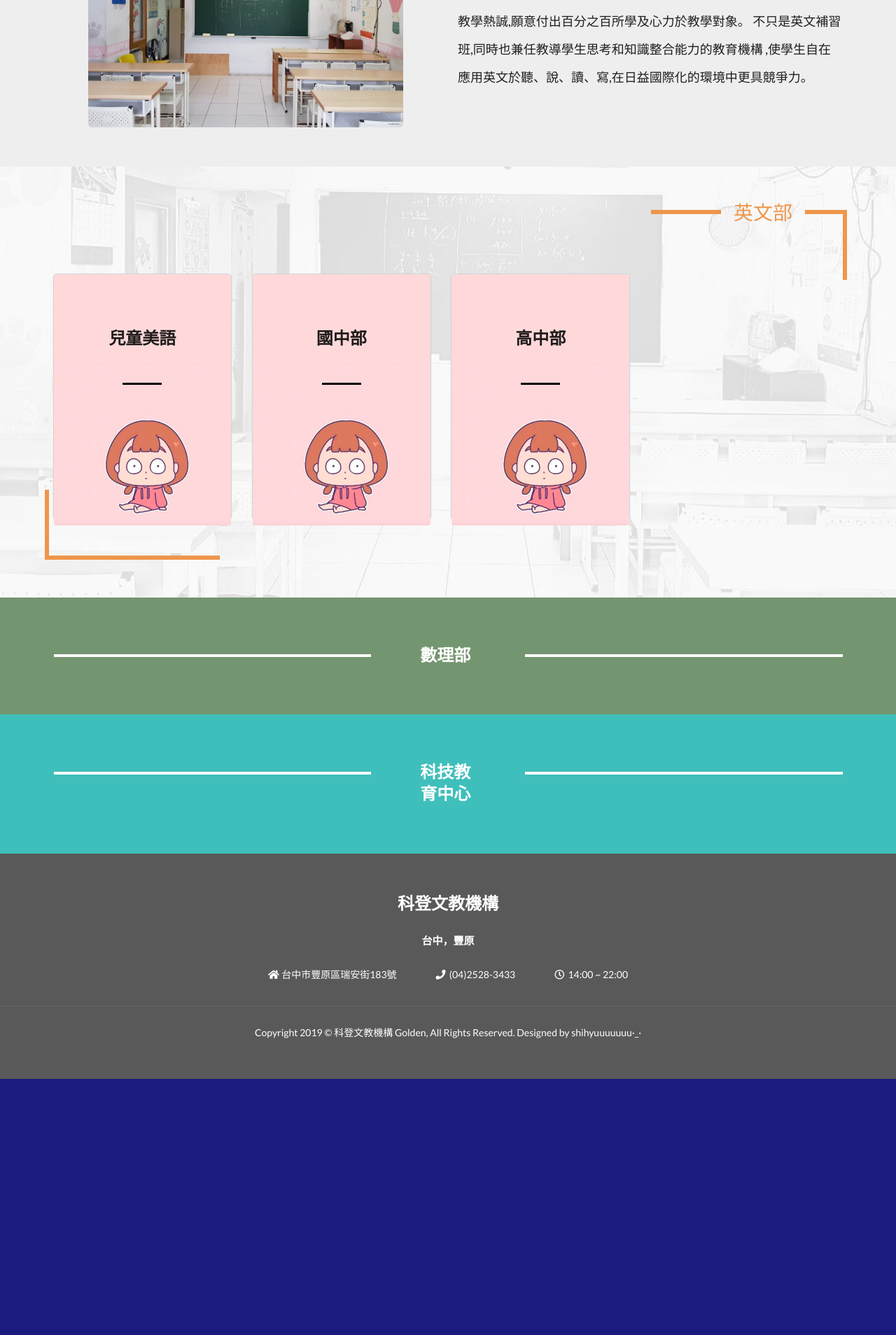
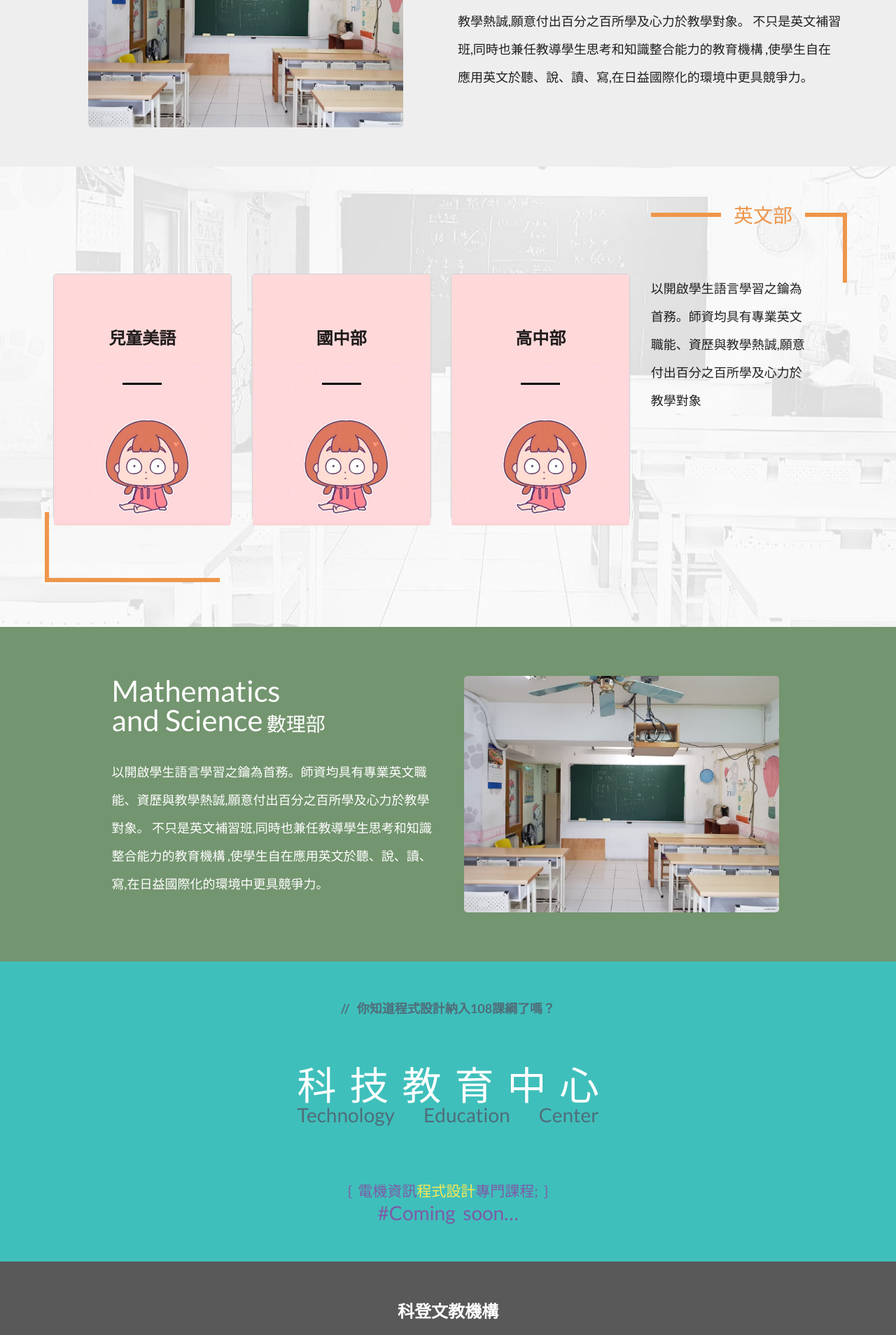
Before and after one commit to shihyuuuuuuu/golden_website, a Django app: page /home/ in a window 1280 px wide. Shown: the part 1377-3285 px from the top of the page at 70% size. Before the commit the page ends 2919 px from the top, so only its background shows below. Run offline with Django 3.2, Linux system fonts and the light colour scheme; data that the repository does not hold is empty; some libraries are stand-ins or nearby versions.

Commit message:
Finish math and tech area

```diff
--- a/home/static/css/home_style.css
+++ b/home/static/css/home_style.css
@@ -107,7 +107,7 @@
     visibility: hidden;
 }
 
-#about-us p {
+.content-area p {
     font-size: 18px;
     line-height: 40px;
 }
@@ -121,7 +121,6 @@
 #english {
     background-image: url("../images/aboutus_bw.jpg");
     background-size:cover;
-    padding-bottom: 1rem;
     position: relative;
     background-color: #eeeeeeff;
     visibility: hidden;
@@ -154,23 +153,15 @@
     margin-bottom: 2em;
 }
 
-#english .inform-box {
-    color: white;
-    height:400px;
-    position: relative;
+#math {
+    background-color: rgb(115, 149, 111);
+    color:#fff;
+    visibility: hidden;
 }
 
-.inform-box h2 {
-    margin-top: 40%;
-    text-align: center;
-}
-
-.inform-box h2::after {
-    border-bottom: solid 3px #fff;
-    content: "";
-    display: block;
-    margin: 48px auto auto;
-    width: 56px;
+#tech {
+    background-color: #3FBFBB;
+    visibility: hidden;
 }
 
 #footer {
--- a/home/static/js/home.js
+++ b/home/static/js/home.js
@@ -16,12 +16,22 @@ $(document).ready(function(){
     $('#main-wrap').waypoint(function(){
         $("#about-us").addClass('animated fadeInUp');
         $("#about-us").css("visibility", "visible");
-    },{offset:-40});
+    },{offset:-30});
 
     $('#about-us').waypoint(function(){
         $("#english").addClass('animated fadeInUp');
         $("#english").css("visibility", "visible");
-    },{offset:-40});
+    },{offset:-30});
+
+    $('#english').waypoint(function(){
+        $("#math").addClass('animated fadeInUp');
+        $("#math").css("visibility", "visible");
+    },{offset:-30});
+
+    $('#math').waypoint(function(){
+        $("#tech").addClass('animated fadeInUp');
+        $("#tech").css("visibility", "visible");
+    },{offset:-30});
 
     $('.double.right.icon')
         .transition('set looping')
--- a/home/templates/index.html
+++ b/home/templates/index.html
@@ -95,9 +95,9 @@
                             <div class="content">
                                 <h2>兒童美語</h2>
                                 <div class="ui inverted button">了解更多</div>
-                                <p style="margin-top: 1em;">小班制教學</p>
-                                <p style="margin-top: 0.5em;">自然發音</p>
-                                <p style="margin-top: 0.5em;">打好文法基礎</p>
+                                <div style="margin-top: 1em;">小班制教學</div>
+                                <div style="margin-top: 0.5em;">自然發音</div>
+                                <div style="margin-top: 0.5em;">打好文法基礎</div>
                             </div>
                         </div>
                         <img src="{% static 'images/crymylife1.png' %}">
@@ -112,17 +112,14 @@
                             <div class="content">
                                 <h2>國中部</h2>
                                 <div class="ui inverted button">了解更多</div>
-                                <p style="margin-top: 1em;">小班制教學</p>
-                                <p style="margin-top: 0.5em;">自然發音</p>
-                                <p style="margin-top: 0.5em;">打好文法基礎</p>
+                                <div style="margin-top: 1em;">小班制教學</div>
+                                <div style="margin-top: 0.5em;">自然發音</div>
+                                <div style="margin-top: 0.5em;">打好文法基礎</div>
                             </div>
                         </div>
                         <img src="{% static 'images/crymylife1.png' %}">
                     </div>
                 </div>
-                <!--div class="ui medium image">
-                    <img src="{% static 'images/crymylife1.png' %}">
-                    </div-->
             </div>
             <div class="column">
                 <div class="ui fluid card" style="height:350px;">
@@ -132,44 +129,62 @@
                             <div class="content">
                                 <h2>高中部</h2>
                                 <div class="ui inverted button">了解更多</div>
-                            <p style="margin-top: 1em;">小班制教學</p>
-                            <p style="margin-top: 0.5em;">自然發音</p>
-                            <p style="margin-top: 0.5em;">打好文法基礎</p>
+                                <div style="margin-top: 1em;">小班制教學</div>
+                                <div style="margin-top: 0.5em;">自然發音</div>
+                                <div style="margin-top: 0.5em;">打好文法基礎</div>
                             </div>
                         </div>
                         <img src="{% static 'images/crymylife1.png' %}">
                     </div>
                 </div>
             </div>
-    </div>
-</div>
-</div>
-<div class="content-area" style="background-color: rgb(115, 149, 111);">
-    <div class="stackable very relaxed vertically padded ui grid container">
-        <div class="row">
-            <div class="seven wide column">
-                <hr style="border: 2px solid white; margin-top:0.8em;">
-            </div>
-            <div class="two wide column">
-                <h2 class="ui header" style="color:white">數理部</h2>
-            </div>
-            <div class="seven wide column">
-                <hr style="border: 2px solid white; margin-top:0.8em;">
+            <div class="column" style="width: 22%;">
+                    <p>
+                    以開啟學生語言學習之鑰為首務。師資均具有專業英文職能、資歷與教學熱誠,願意付出百分之百所學及心力於教學對象                </p>
             </div>
         </div>
     </div>
 </div>
-<div class="content-area" style="background-color: #3FBFBB;">
-    <div class="stackable very relaxed vertically padded ui grid container">
-        <div class="row">
+<div class="content-area" id="math">
+    <div class="ui grid container">
+        <div class="ui two column centered grid">
             <div class="seven wide column">
-                <hr style="border: 2px solid white; margin-top:0.8em;">
+                <div class="ui grid">
+                    <div class="sixteen wide column">
+                        <div style="font-size:3rem;line-height:3rem;">Mathematics<br>and Science<span style="font-size:2rem;"> 數理部</span></div>
                     </div>
-            <div class="two wide column">
-                <h2 class="ui header" style="color:white">科技教育中心</h2>
+                    <div class="sixteen wide column">
+                        <p>
+                        以開啟學生語言學習之鑰為首務。師資均具有專業英文職能、資歷與教學熱誠,願意付出百分之百所學及心力於教學對象。 不只是英文補習班,同時也兼任教導學生思考和知識整合能力的教育機構 ,使學生自在應用英文於聽、說、讀、寫,在日益國際化的環境中更具競爭力。
+                        </p>
+                    </div>
+                </div>
             </div>
             <div class="seven wide column">
-                <hr style="border: 2px solid white; margin-top:0.8em;">
+                <img class="ui large centered rounded image" src="{% static 'images/aboutus.jpg' %}">
+            </div>
+        </div>
+    </div>
+</div>
+<div class="content-area" id="tech">
+    <div class="ui centered grid">
+        <div class="centered row">
+            <div class="five wide column">
+                <h3 style="color:#4F6D7A;text-align:center;">//&nbsp&nbsp&nbsp你知道程式設計納入108課綱了嗎？</h3>
+            </div>
+        </div>
+        <div class="centered row" style="margin:3rem;">
+            <div class="six wide column">
+                <div style="color:#fff;text-align:justify;text-justify:distribute-all-lines;text-align-last:justify;font-size:4rem;line-height:4rem;">科技教育中心</div>
+                <div style="color:#4F6D7A;text-align:justify;text-justify:distribute-all-lines;text-align-last:justify;font-size:2rem;line-height:2rem;">Technology Education Center</div>
+            </div>
+        </div>
+        <div class="centered row" style="margin-top:1rem;">
+            <div class="six wide column">
+                <div style="text-align:center;font-size:1.5rem;line-height:1.5rem;">
+                    <span style="color:#7D5BA6">{&nbsp;&nbsp;電機資訊<span style="color:#FCE94F">程式設計</span><span style="color:#7D5BA6">專門課程;&nbsp;&nbsp;}</span>
+                </div>
+                <div style="margin-top:0.5rem;color:#7D5BA6;text-align:center;font-size:2rem;line-height:2rem;">#Coming&nbsp; soon&#133;</div>
             </div>
         </div>
     </div>
```
Lines whose indentation alone changed are shown as unchanged.
